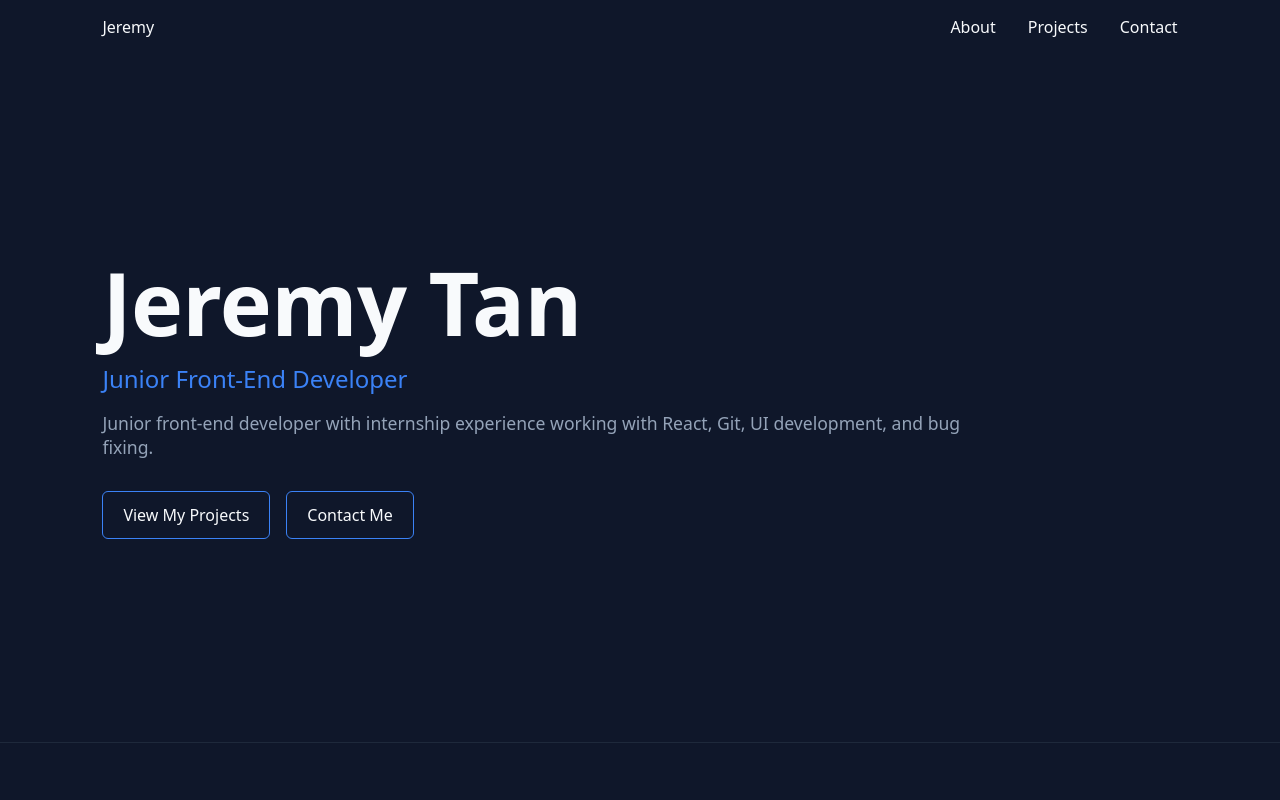
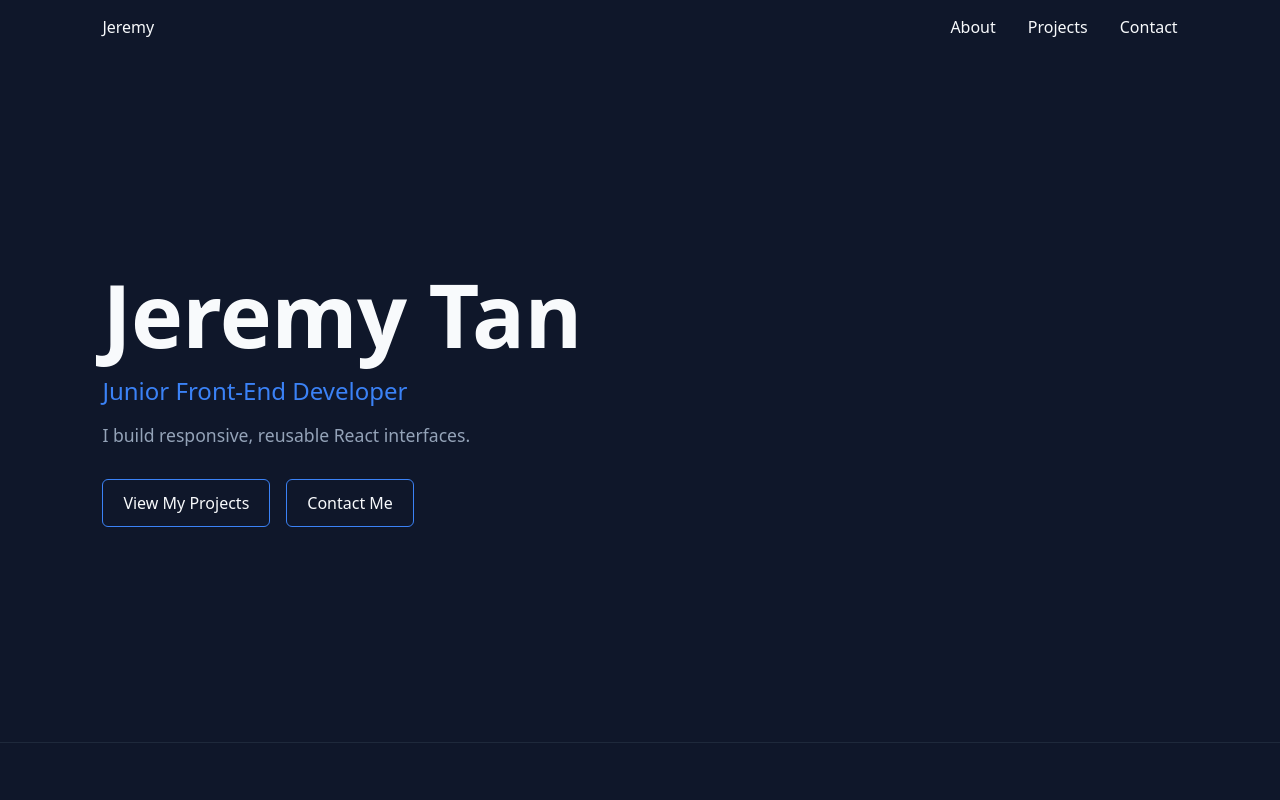
Before and after one commit to sjt-p/dev-portfolio, a React (Vite) app: page / in a window 1280 px wide. Shown: the top 800 px of the page. Built offline with nearby package versions, Linux system fonts and the light colour scheme.

Commit message:
Update hero tagline

```diff
--- a/src/components/Hero/Hero.tsx
+++ b/src/components/Hero/Hero.tsx
@@ -9,8 +9,7 @@ function Hero() {
         <p className="dev-title">Junior Front-End Developer</p>
 
         <p className="dev-desc">
-          Junior front-end developer with internship experience working with
-          React, Git, UI development, and bug fixing.
+          I build responsive, reusable React interfaces.
         </p>
 
         <div className="hero-actions">
```
